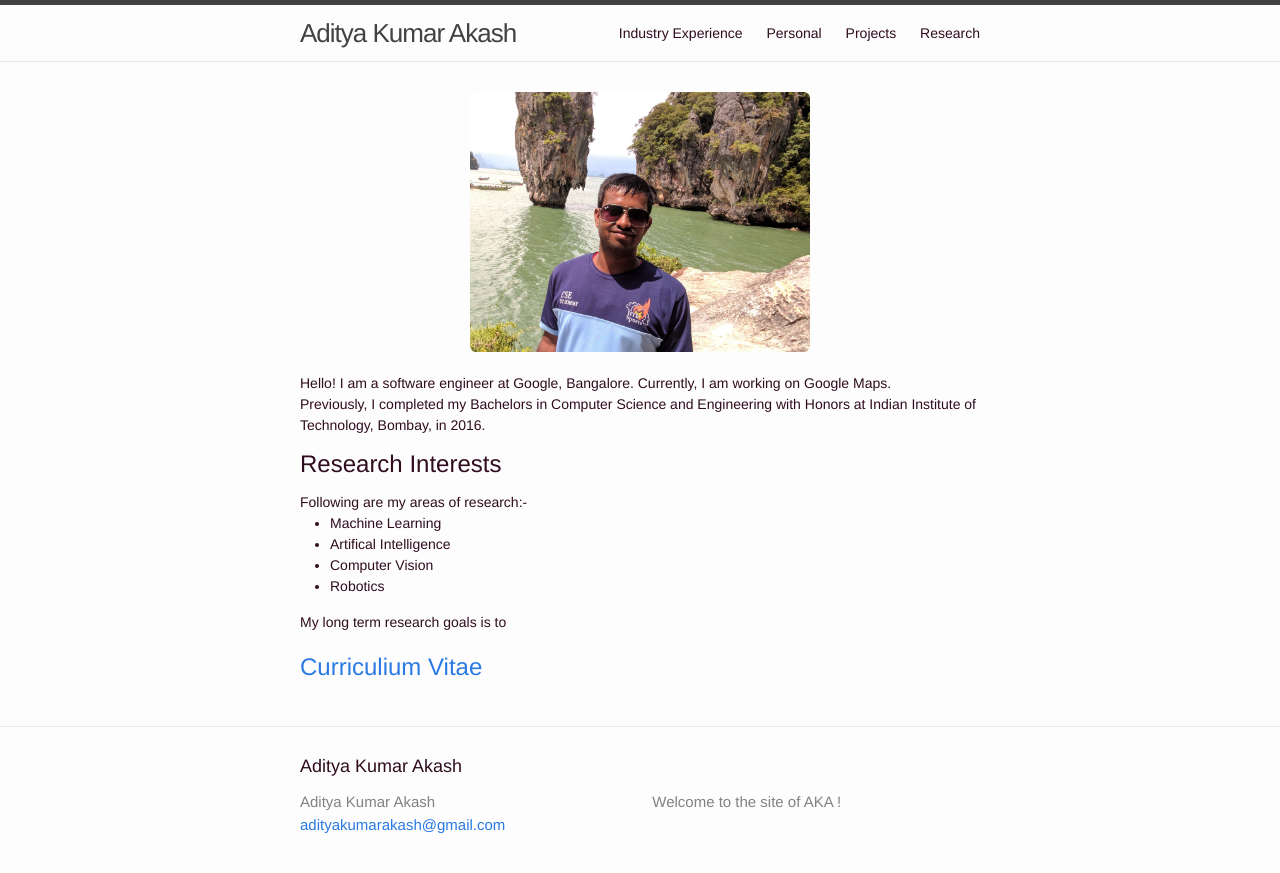
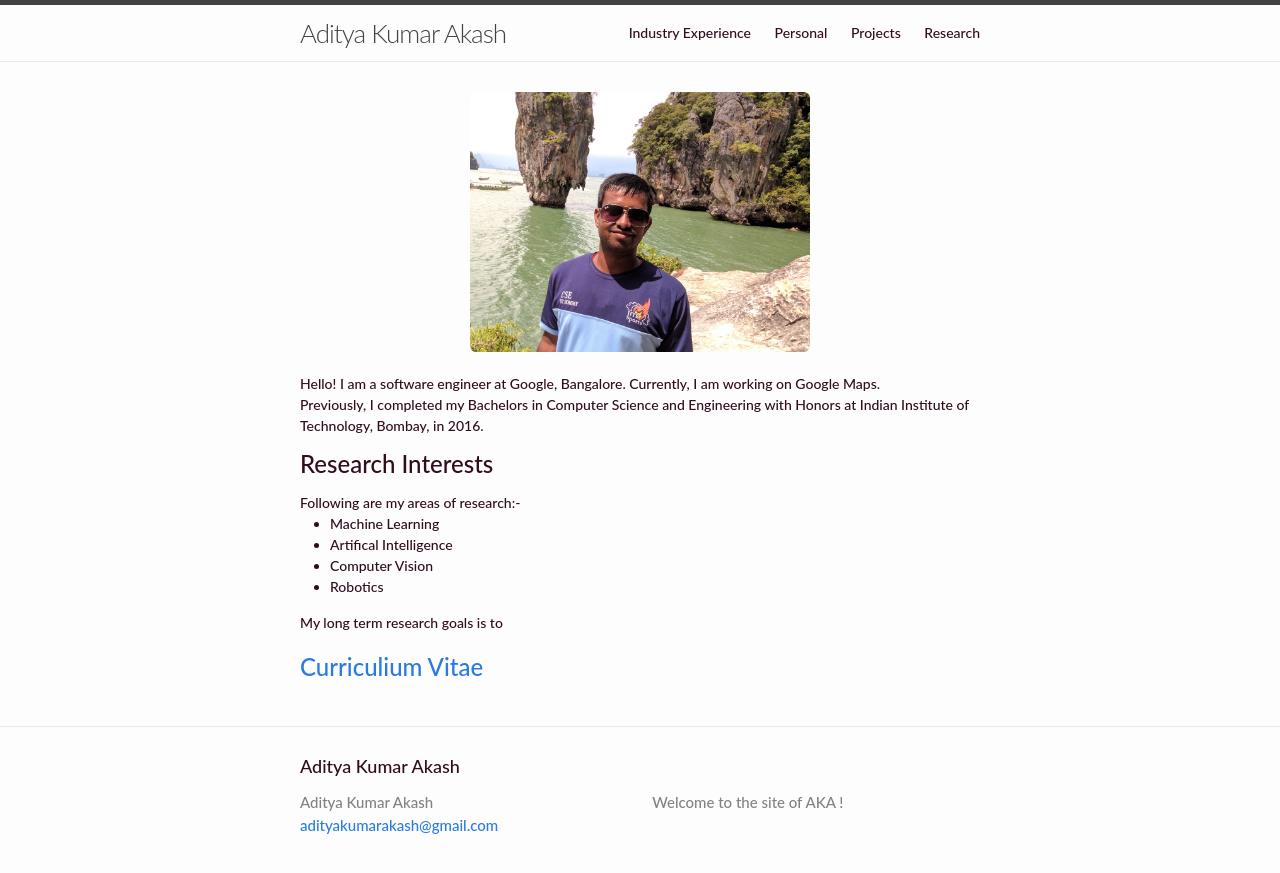
Before and after one commit to adityakumarakash/adityakumarakash.github.io, a Jekyll site: the page built from index.html, in a window 1280 px wide. Shown: the top 873 px of the page. Built offline with Jekyll 4.4.1, drawn with Linux system fonts in a browser that asks for light colours.

Commit message:
Update main.scss

```diff
--- a/css/main.scss
+++ b/css/main.scss
@@ -6,7 +6,7 @@
 
 
 // Our variables
-$base-font-family: "Helvetica Neue", Helvetica, Arial, sans-serif;
+$base-font-family: Lato, "Helvetica Neue", Helvetica, Arial, sans-serif;
 $base-font-size:   14px;
 $base-font-weight: 500;
 $small-font-size:  $base-font-size * 0.875;
```
